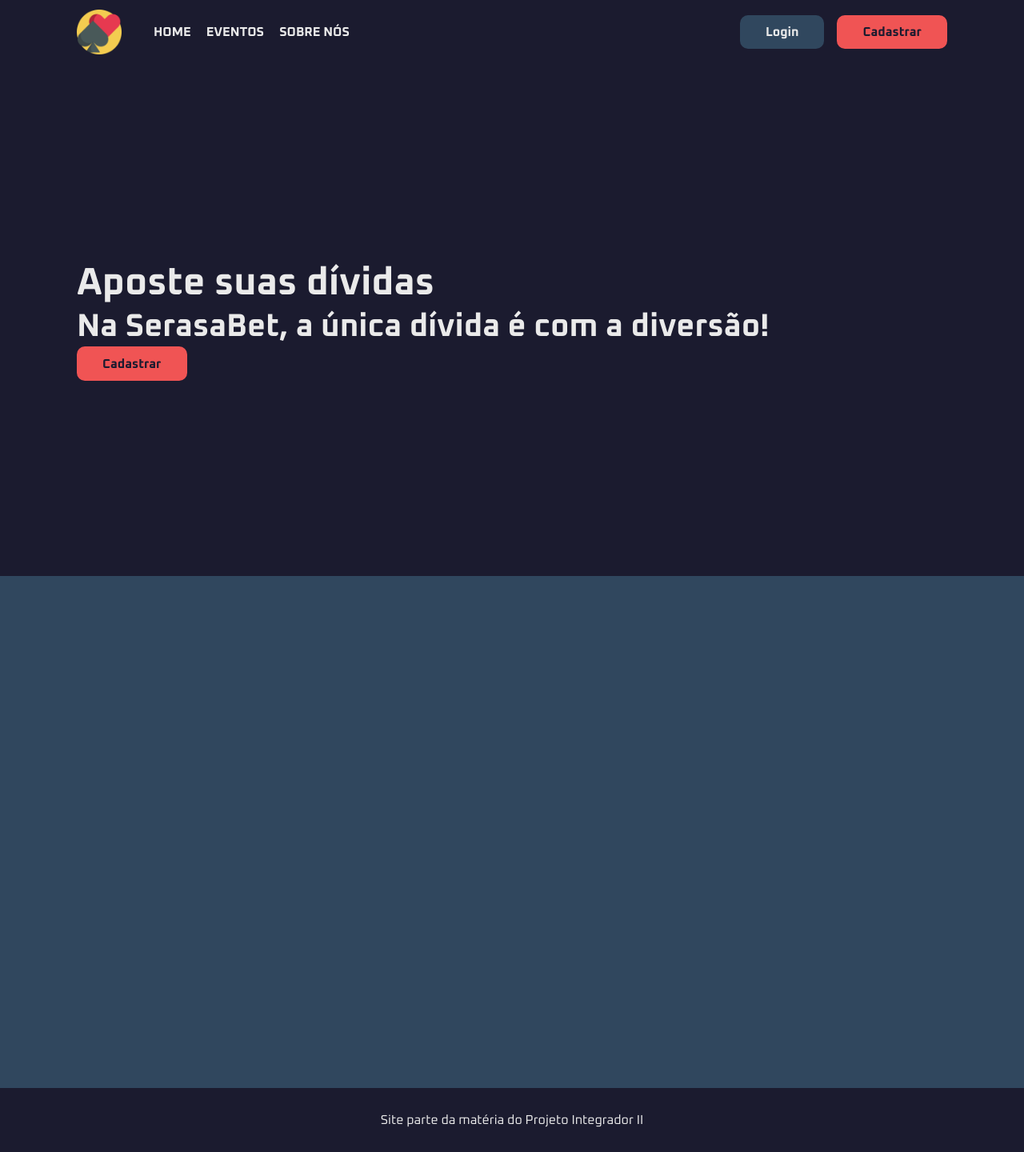
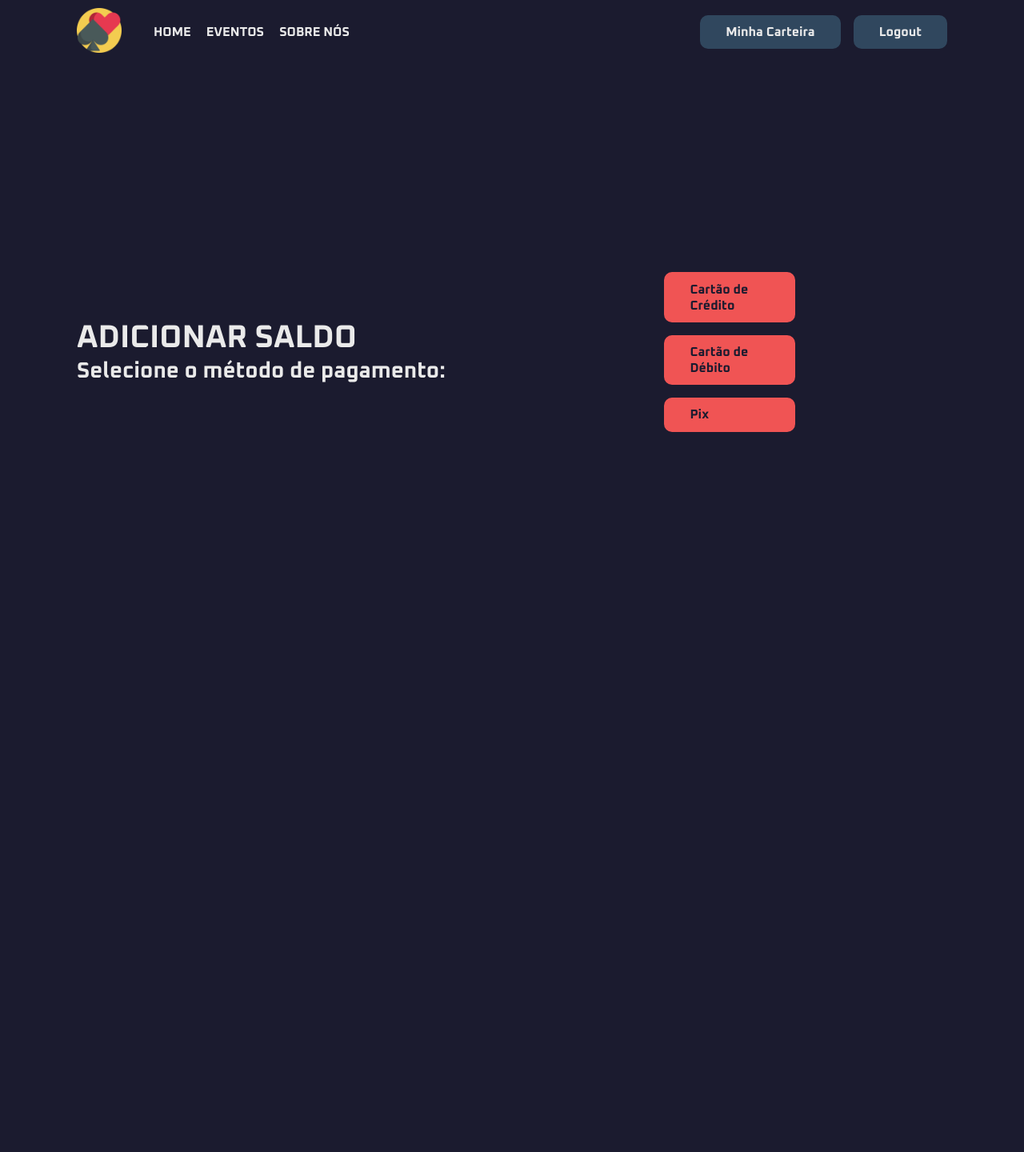
Before and after one commit to caioabrahao/serasaFRONT, a Flask app: page /add_funds in a window 1280 px wide. Shown: the whole page at 80% size. After the commit the page ends 540 px from the top, so only its background shows below. Run offline with Flask 3, Linux system fonts and the light colour scheme.

Commit message:
added more stuff

```diff
--- a/run.py
+++ b/run.py
@@ -43,12 +43,19 @@ def add_new_event():
 
 @app.route('/add_funds')
 def add_funds():
-    return render_template('frontpage.html')
+    return render_template('add_funds.html')
 
 @app.route('/funds_history')
 def funds_history():
+    return render_template('funds_history.html')
+
+@app.route('/add_funds_card')
+def add_funds_card():
+    return render_template('frontpage.html')
+
+@app.route('/add_funds_pix')
+def add_funds_pix():
     return render_template('frontpage.html')
 
 
-
 app.run(debug=True)
--- a/static/styles/styles.css
+++ b/static/styles/styles.css
@@ -136,11 +152,40 @@ body{
 
 .hero-frontpage{
     display: flex;
+    flex-direction: row;
+    justify-content: center;
+    align-items: center;
+
+    height: 90vh;
+    padding: 0 6rem;
+
+    background: linear-gradient(45deg, rgba(27,27,47,1) 0%, rgb(55, 55, 97) 90%);
+
+    h2{
+        font-size: 1.728rem;
+        font-weight: 600;
+    }
+}
+
+.hero-frontpage__left{
+    width: 50%;
+
+    display: flex;
     flex-direction: column;
-    justify-content: center;
+    gap: 1rem;
 
-    height: 80vh;
-    padding: 0 6rem;
+    .button{
+        width: fit-content;
+    }
+}
+.hero-frontpage__right{
+    width: 50%;
+}
+.arrow-down{
+    position: absolute;
+    height: 4rem;
+    bottom: 5%;
+    opacity: 33%;
 }
 
 .frontpage-sect2{
@@ -150,7 +195,7 @@ body{
 
     background-color: var(--secondary);
 
-    height: 80vh;
+    height: 100vh;
 }
 
 .hero-login{
@@ -388,6 +453,16 @@ body{
     padding: 0 6rem;
 }
 
+/*utility class hero*/
+.hero{
+    display: flex;
+    justify-content: center;
+    align-items: center;
+
+    height: 90vh;
+    padding: 0 6rem;
+}
+
 .new-event-hero{
     display: flex;
     justify-content: center;
@@ -423,6 +498,23 @@ body{
     width: 100%;
 }
 
+.add-funds-hero__title{
+    width: 50%;
+}
+
+.add-funds-hero__buttons{
+    width: 50%;
+
+    display: flex;
+    flex-direction: column;
+    gap: 1rem;
+    align-items: center;
+
+    .button{
+        width: 30%;
+    }
+}
+
 .footer{
     display: flex;
     align-items: center;
--- /dev/null
+++ b/templates/add_funds.html
@@ -0,0 +1,48 @@
+<!DOCTYPE html>
+<html lang="pt-BR">
+<head>
+    <meta charset="UTF-8">
+    <meta name="viewport" content="width=device-width, initial-scale=1.0">
+    <title>Adicionar Saldo</title>
+    <meta http-equiv="X-UA-Compatible" content="ie=edge">
+    <link rel="stylesheet" href="../static/styles/styles.css">
+</head>
+<body>
+<header class="header">
+    <div class="header__logo-and-navlist">
+        <a href="{{url_for('home')}}"><img class="header__logo" src="../static/images/logos/poker-chip.png" alt="poker-logo"></a>
+        <nav>
+            <ul class="header__navlist">
+                <li><a href="{{url_for('home')}}">HOME</a></li>
+                <li>EVENTOS</li>
+                <li>SOBRE NÓS</li>
+            </ul>
+        </nav>
+    </div>
+
+    <div class="header__call-to-action">
+        <a class="button-secondary" href="{{url_for('my_wallet')}}">Minha Carteira</a>
+        <a class="button-secondary" href="{{url_for('logout')}}">Logout</a>
+    </div>
+</header>
+
+<main>
+    <section class="hero">
+        <div class="add-funds-hero__title">
+            <h2>ADICIONAR SALDO</h2>
+            <h3>Selecione o método de pagamento:</h3>
+        </div>
+
+        <div class="add-funds-hero__buttons">
+            <a class="button" href="{{url_for('add_funds_card')}}">Cartão de Crédito</a>
+            <a class="button" href="{{url_for('add_funds_card')}}">Cartão de Débito</a>
+            <a class="button" href="{{url_for('add_funds_pix')}}">Pix</a>
+        </div>
+
+    </section>
+
+</main>
+
+
+</body>
+</html>
--- a/templates/frontpage.html
+++ b/templates/frontpage.html
@@ -9,12 +9,11 @@
 </head>
 
 <header class="header">
-
     <div class="header__logo-and-navlist">
-        <img class="header__logo" src="../static/images/logos/poker-chip.png" alt="poker-logo">
+        <a href="{{url_for('home')}}"><img class="header__logo" src="../static/images/logos/poker-chip.png" alt="poker-logo"></a>
         <nav>
             <ul class="header__navlist">
-                <li>HOME</li>
+                <li><a href="{{url_for('home')}}">HOME</a></li>
                 <li>EVENTOS</li>
                 <li>SOBRE NÓS</li>
             </ul>
@@ -22,19 +21,23 @@
     </div>
 
     <div class="header__call-to-action">
+        <a class="button" href="{{url_for('cadastrar')}}">Cadastrar</a>
         <a class="button-secondary" href="{{url_for('login')}}">Login</a>
-        <a class="button" href="{{url_for('cadastrar')}}">Cadastrar</a>
     </div>
 </header>
 
 <body>
     <section class="hero-frontpage">
-        <h1>Aposte suas dívidas</h1>
-        <h2>Na SerasaBet, a única dívida é com a diversão!</h2>
-
-        <div>
+        <div class="hero-frontpage__left">
+            <h1>Aposte suas dívidas</h1>
+            <h2>Na SerasaBet, a única dívida é com a diversão!</h2>
             <a class="button" href="{{url_for('cadastrar')}}">Cadastrar</a>
         </div>
+
+        <div class="hero-frontpage__right">
+            <img src="../static/images/illustrations/undraw_finance_re_gnv2.svg" alt="ilustração">
+        </div>
+        <img class="arrow-down" src="../static/images/icons/arrow-down.svg" alt="arrow down">
     </section>
 
     <section class="frontpage-sect2">
```
Also changed, not shown: other parts of static/styles/styles.css (+36 -0 lines), templates/funds_history.html (renamed from undone/funds_history.html, +25 -27 lines), templates/signup.html (+10 -0 lines), undone/add_funds.html (deleted, +0 -31 lines), static/images/icons/arrow-down.svg (added), static/images/icons/arrow-left.svg (added), static/images/icons/full-arrow-back.svg (added), static/images/illustrations/undraw_finance_re_gnv2.svg (added).
